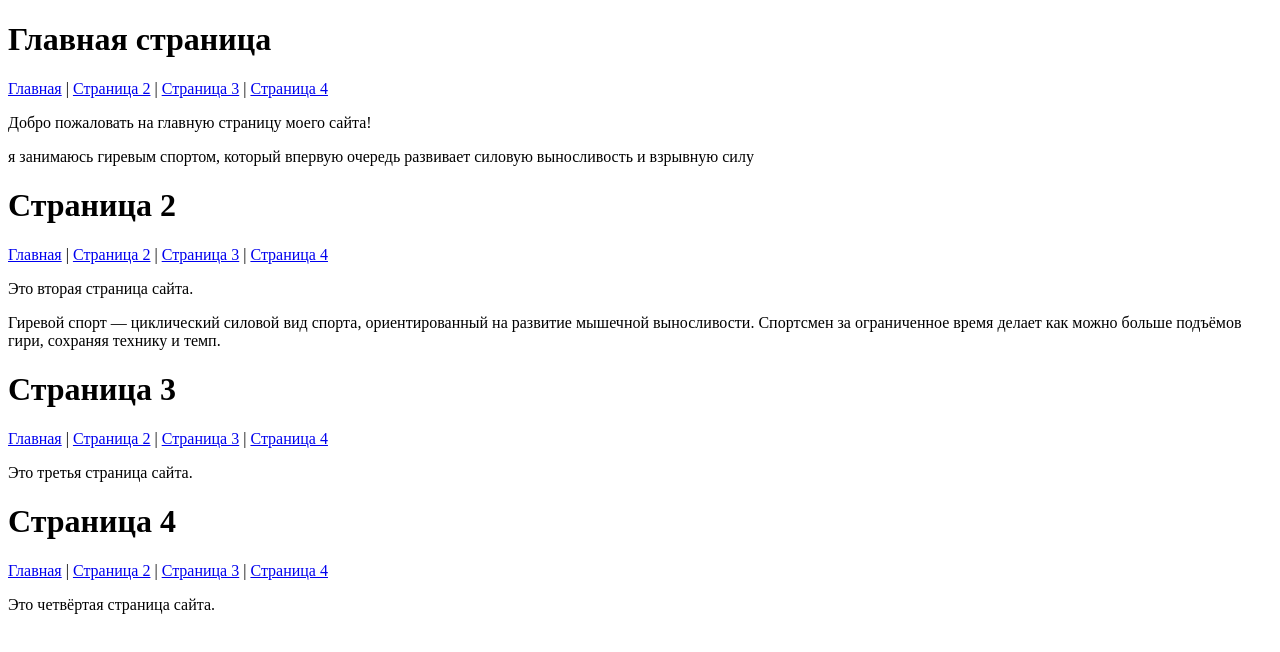
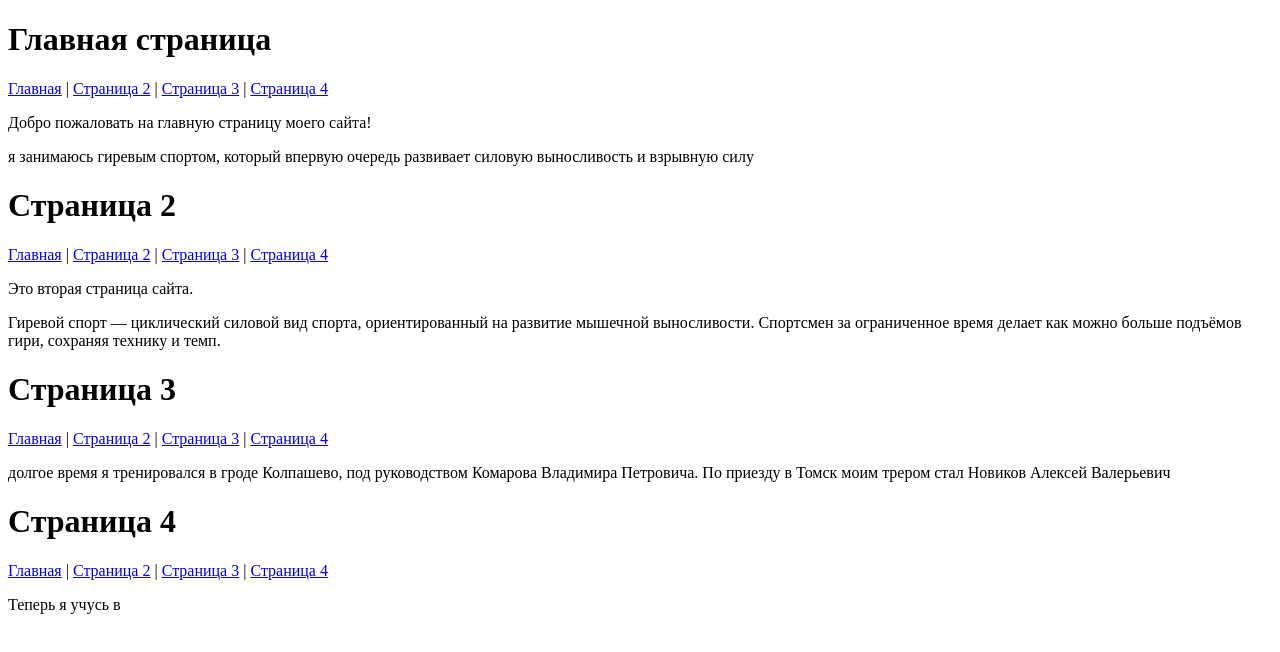
Before and after one commit to FateyGS/FateyGS.github.io, a plain HTML site: page index.html in a window 1280 px wide. Drawn offline with Linux system fonts and the light colour scheme.

Commit message:
Update index.html

```diff
--- a/index.html
+++ b/index.html
@@ -34,7 +34,6 @@
   <p>Гиревой спорт — циклический силовой вид спорта, ориентированный на развитие мышечной выносливости. Спортсмен за ограниченное время делает как можно больше подъёмов гири, сохраняя технику и темп.</p>
 </body>
 </html>
-
 <!DOCTYPE html>
 <html lang="ru">
 <head>
@@ -49,10 +48,9 @@
     <a href="page3.html">Страница 3</a> |
     <a href="page4.html">Страница 4</a>
   </nav>
-  <p>Это третья страница сайта.</p>
+  <p>долгое время я тренировался в гроде Колпашево, под руководством Комарова Владимира Петровича. По приезду в Томск моим трером стал Новиков Алексей Валерьевич</p>
 </body>
 </html>
-
 <!DOCTYPE html>
 <html lang="ru">
 <head>
@@ -67,6 +65,6 @@
     <a href="page3.html">Страница 3</a> |
     <a href="page4.html">Страница 4</a>
   </nav>
-  <p>Это четвёртая страница сайта.</p>
+  <p>Теперь я учусь в <a href="https://tspu.ru/?lng=ru"<a/></p>
 </body>
 </html>
```
